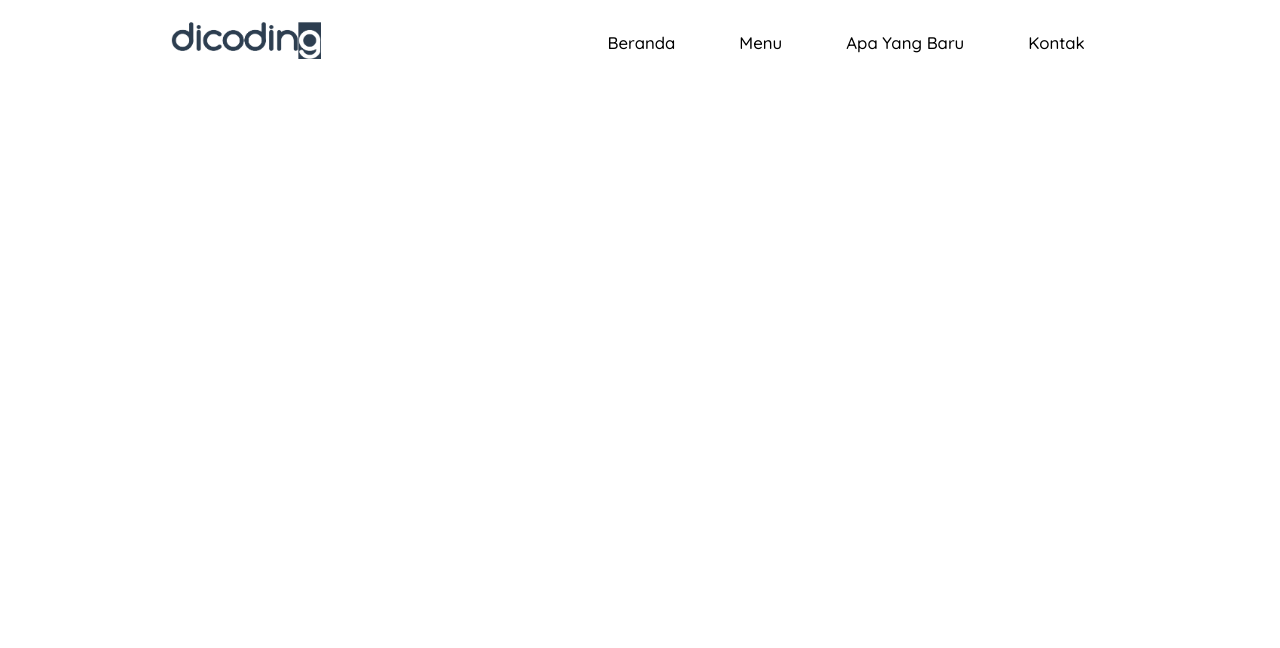
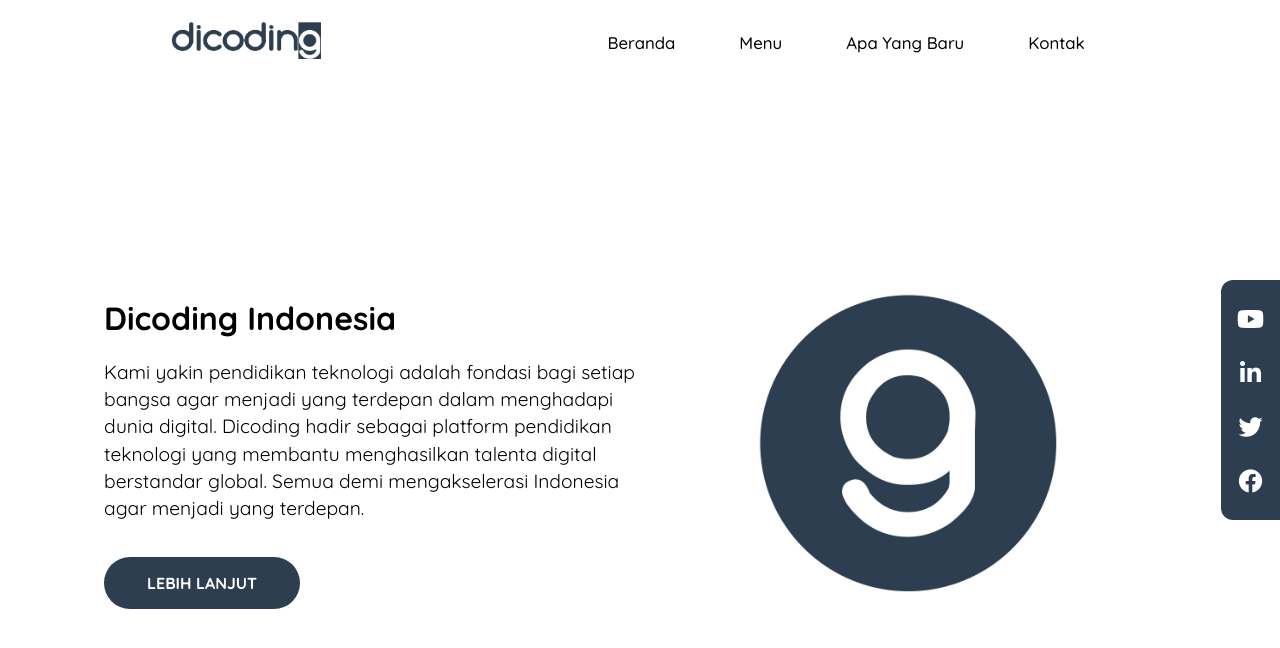
Before and after one commit to yahya-d3v/landing-page-dicoding, a plain HTML site: page index.html in a window 1280 px wide. Drawn offline with Linux system fonts and the light colour scheme.

Commit message:
content done

```diff
--- a/css/app.css
+++ b/css/app.css
@@ -44,3 +44,101 @@ header.navbar-container .nav-list li:hover a {
     background-color: #425c77;
     color: white;
 }
+main {
+    flex: 1;
+    width: 100%;
+    max-width: 1200px;
+    margin-inline: auto;
+    padding: 2rem 4rem;
+    display: flex;
+    align-items: center;
+}
+main .content {
+    flex: 1;
+    display: flex;
+    align-items: center;
+}
+main .content .content-description {
+    flex: 1 1;
+}
+main .content .content-description .title {
+    margin-block: 1rem;
+    font-size: 3.5rem;
+}
+main .content .content-description p {
+    font-size: 1.2rem;
+    line-height: 1.7rem;
+}
+main .content .content-description button {
+    padding: 0.8rem 2.5rem;
+    border: 3px solid transparent;
+    border-radius: 999px;
+    margin-block-start: 1rem;
+    background-color: #2d3e50;
+    font-family: 'Quicksand', sans-serif;
+    text-transform: uppercase;
+    font-size: 1rem;
+    font-weight: 700;
+    color: white;
+    cursor: pointer;
+    transition: all 0.15s ease-in;
+}
+main .content .content-description button:hover {
+    border: 3px solid #2d3e50;
+    background-color: transparent;
+    color: #2d3e50;
+}
+main .content .content-image {
+    flex: 1;
+    display: flex;
+}
+main .content .content-image img {
+    width: 300px;
+    min-width: 250px;
+    margin: auto;
+}
+main aside {
+    position: fixed;
+    inset-block: 0;
+    inset-inline-end: 0;
+}
+main aside .social-media {
+    height: 100%;
+    display: flex;
+}
+main aside .social-media ul {
+    padding: 1.5rem 1rem;
+    border-top-left-radius: 12px;
+    border-bottom-left-radius: 12px;
+    margin: auto;
+    background-color: #2d3e50;
+    display: flex;
+    flex-flow: column nowrap;
+    align-items: center;
+    justify-content: center;
+    gap: 1.5rem;
+}
+main aside .social-media li {
+    list-style-type: none;
+}
+main aside .social-media ul {
+    padding: 1.5rem 1rem;
+    border-top-left-radius: 12px;
+    border-bottom-left-radius: 12px;
+    margin: auto;
+    background-color: #2d3e50;
+    display: flex;
+    flex-flow: column nowrap;
+    align-items: center;
+    justify-content: center;
+    gap: 1.5rem;
+}
+main aside .social-media li {
+    list-style-type: none;
+}
+main aside .social-media li a {
+    text-decoration: none;
+    font-size: 1.5rem;
+    color: white;
+    transition: all 0.1s ease-in-out;
+}
--- a/index.html
+++ b/index.html
@@ -6,6 +6,8 @@
     <title>Landing Page Dicoding</title>
     <!--CSS-->
     <link rel="stylesheet" href="css/app.css">
+    <!-- Font Awesome 5.15.4 -->
+    <link rel="stylesheet" href="https://cdnjs.cloudflare.com/ajax/libs/font-awesome/5.15.4/css/all.min.css">
     <!--FONT-->
     <link rel="preconnect" href="https://fonts.googleapis.com">
     <link rel="preconnect" href="https://fonts.gstatic.com" crossorigin>
@@ -27,5 +29,32 @@
         </nav>
     </header>
     <!--KONTEN-->
+    <main>
+        <div class="content">
+            <div class="content-description">
+                <h1>Dicoding Indonesia</h1>
+                <p>
+                    Kami yakin pendidikan teknologi adalah fondasi bagi setiap bangsa agar menjadi yang
+                    terdepan dalam menghadapi dunia digital. Dicoding hadir sebagai platform pendidikan
+                    teknologi yang membantu menghasilkan talenta digital berstandar global. Semua demi
+                    mengakselerasi Indonesia agar menjadi yang terdepan.
+                </p>
+                <button>Lebih Lanjut</button>
+            </div>
+            <div class="content-image">
+                <img src="img/circle-g.jpg" alt="Dicoding Indonesia">
+            </div>
+        </div>
+        <aside>
+            <div class="social-media">
+                <ul>
+                    <li><a href="#"><i class="fab fa-youtube"></i></a></li>
+                    <li><a href="#"><i class="fab fa-linkedin-in"></i></a></li>
+                    <li><a href="#"><i class="fab fa-twitter"></i></a></li>
+                    <li><a href="#"><i class="fab fa-facebook"></i></a></li>
+                </ul>
+            </div>
+        </aside>
+    </main>
 </body>
 </html>
```
